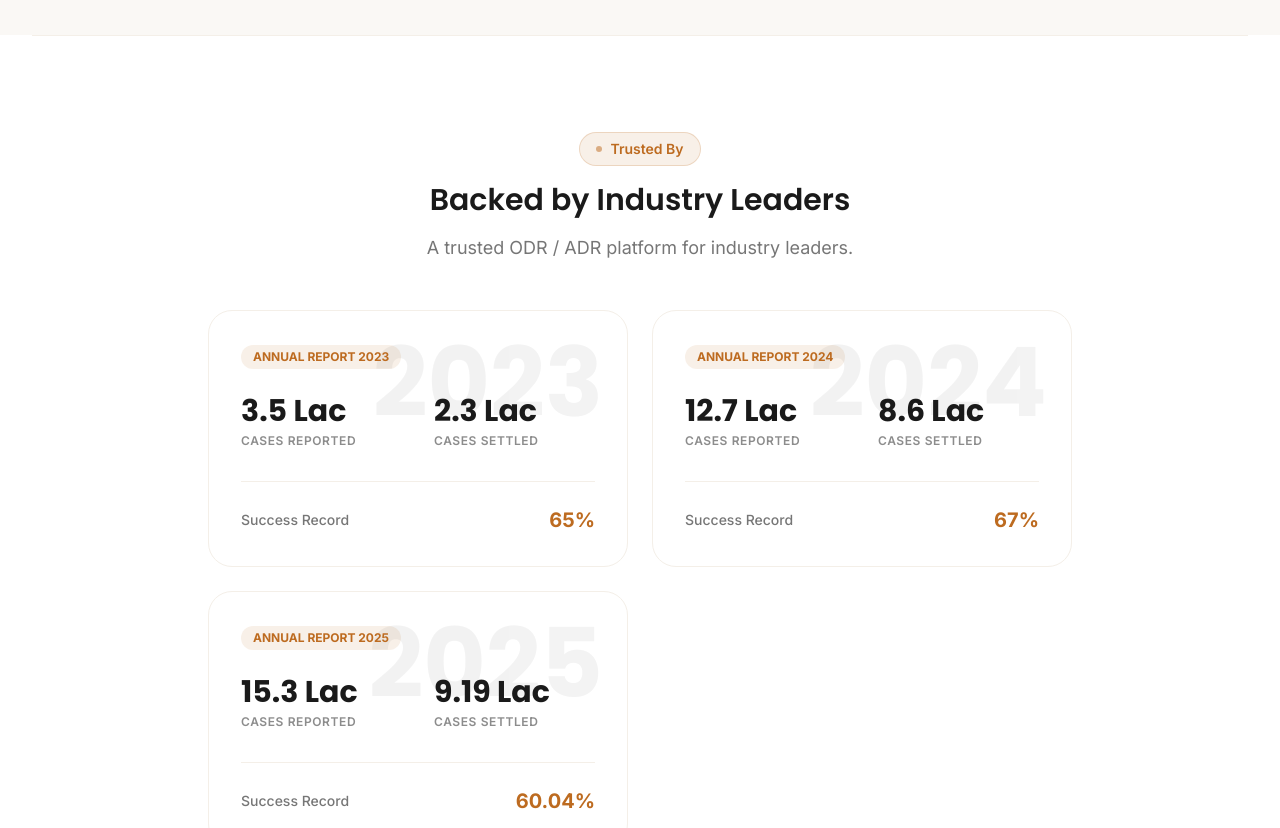
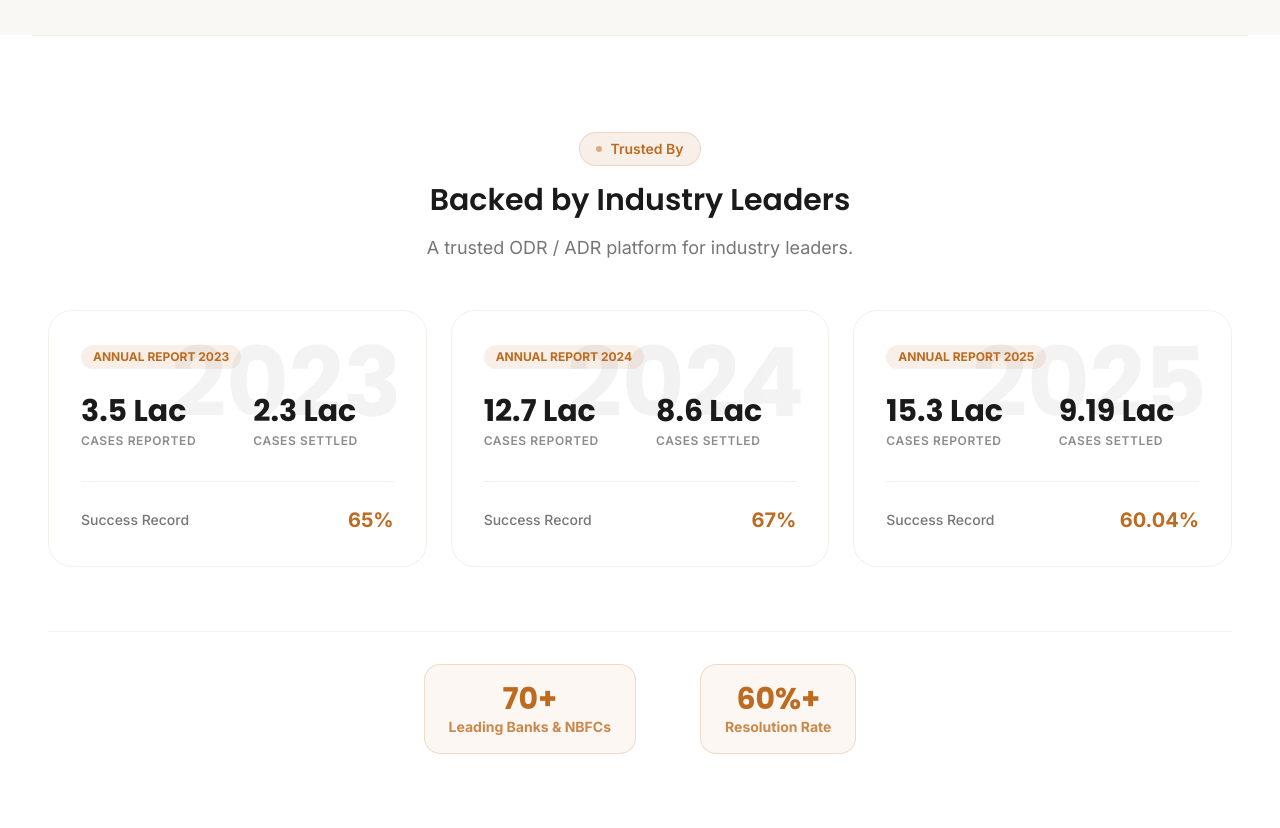
Before and after one commit to pdrcourt/pdrweb, a Next.js app: page / in a window 1280 px wide. Shown: the part 2000-2828 px from the top of the page. Built offline with nearby package versions, Linux system fonts and the light colour scheme.

Commit message:
added Percentage in 2025 year sd

```diff
--- a/components/sections/PartnersSection.tsx
+++ b/components/sections/PartnersSection.tsx
@@ -14,7 +14,7 @@ export function PartnersSection() {
     <SectionWrapper id="partners" background="white" padded={false}>
       <div className="py-24 border-y border-cream-200 dark:border-white/5">
         {/* Header */}
-        <motion.div className="text-center mb-16 max-w-4xl mx-auto px-4" variants={itemVariants}>
+        <motion.div className="text-center mb-16 mx-auto px-4" variants={itemVariants}>
           <SectionBadge>{partnersContent.badge}</SectionBadge>
           <h2 className="heading-md mb-4">{partnersContent.headline}</h2>
           {partnersContent.subheading && (
@@ -24,7 +24,7 @@ export function PartnersSection() {
           )}
 
           {/* Report Statistics Grid */}
-          <div className="grid md:grid-cols-2 gap-6 mb-16 text-left">
+          <div className="grid md:grid-cols-3 gap-6 mb-16 text-left">
             {partnersContent.reports?.map((report) => (
               <div
                 key={report.year}
```
